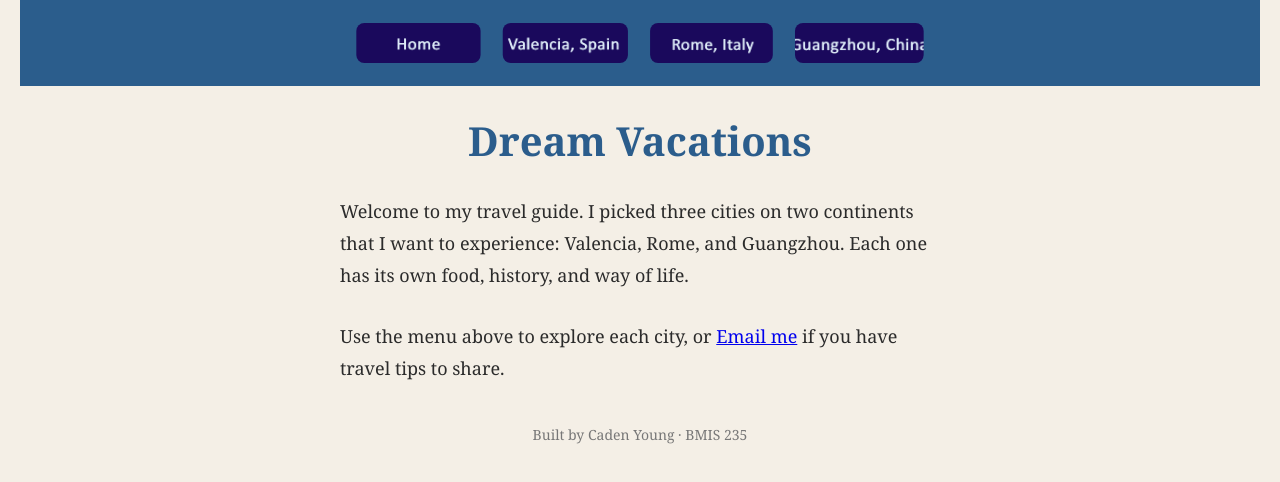
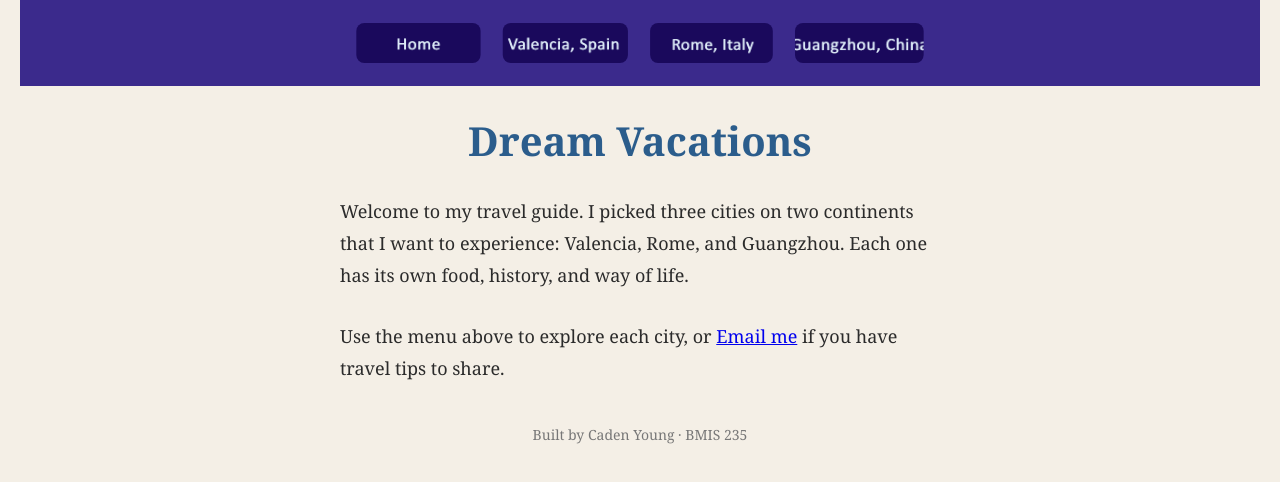
Before and after one commit to CadenYoung123/bmis235-html-3, a plain HTML site: page index.html in a window 1280 px wide. Drawn offline with Linux system fonts and the light colour scheme.

Commit message:
Add styles for navigation bar

```diff
--- a/styles.css
+++ b/styles.css
@@ -62,3 +62,8 @@ footer {
 nav a:hover img {
     opacity: 0.75;
 }
+nav {
+    background-color: #3b2a8c;
+    padding: 14px;
+    text-align: center;
+}
```
